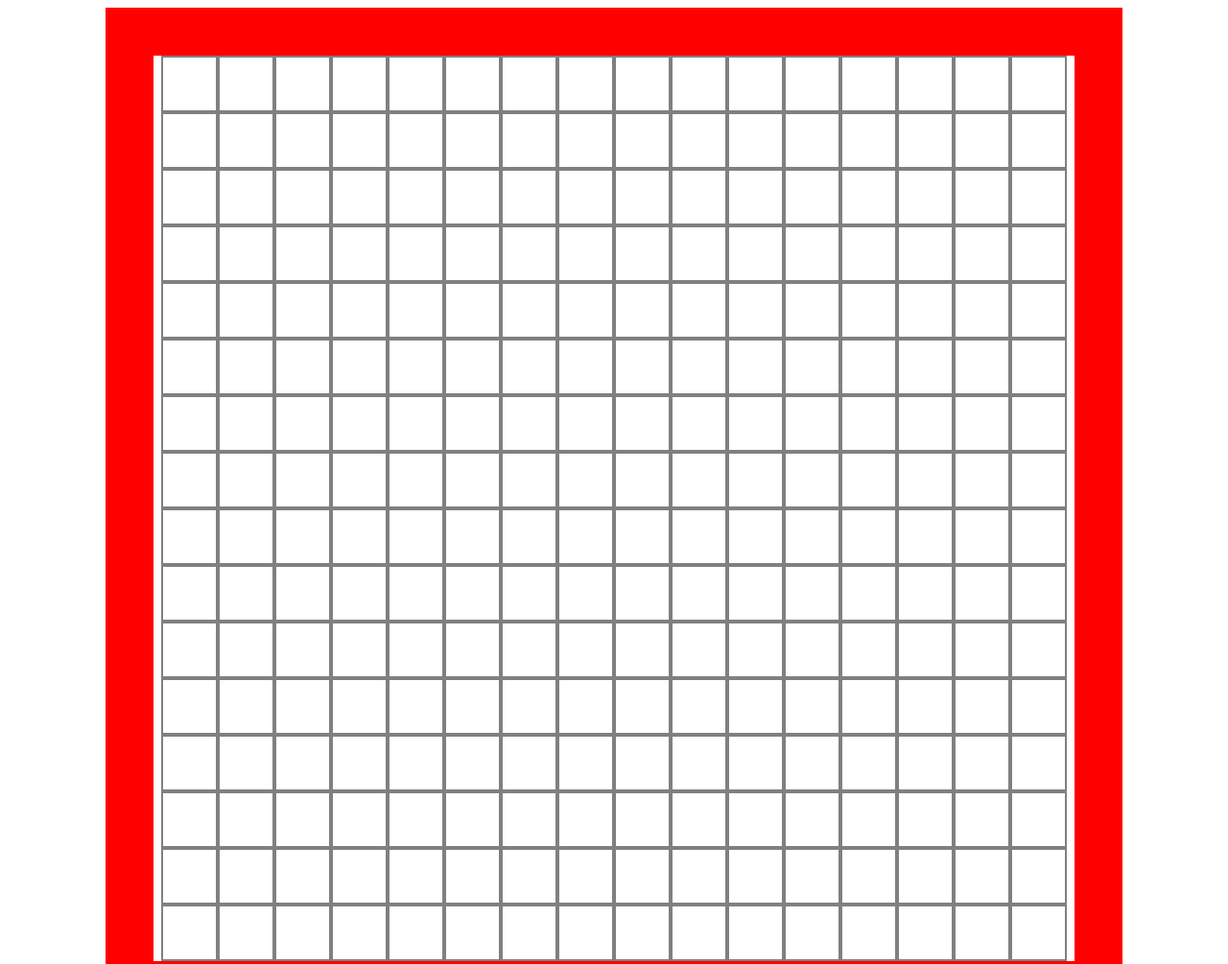
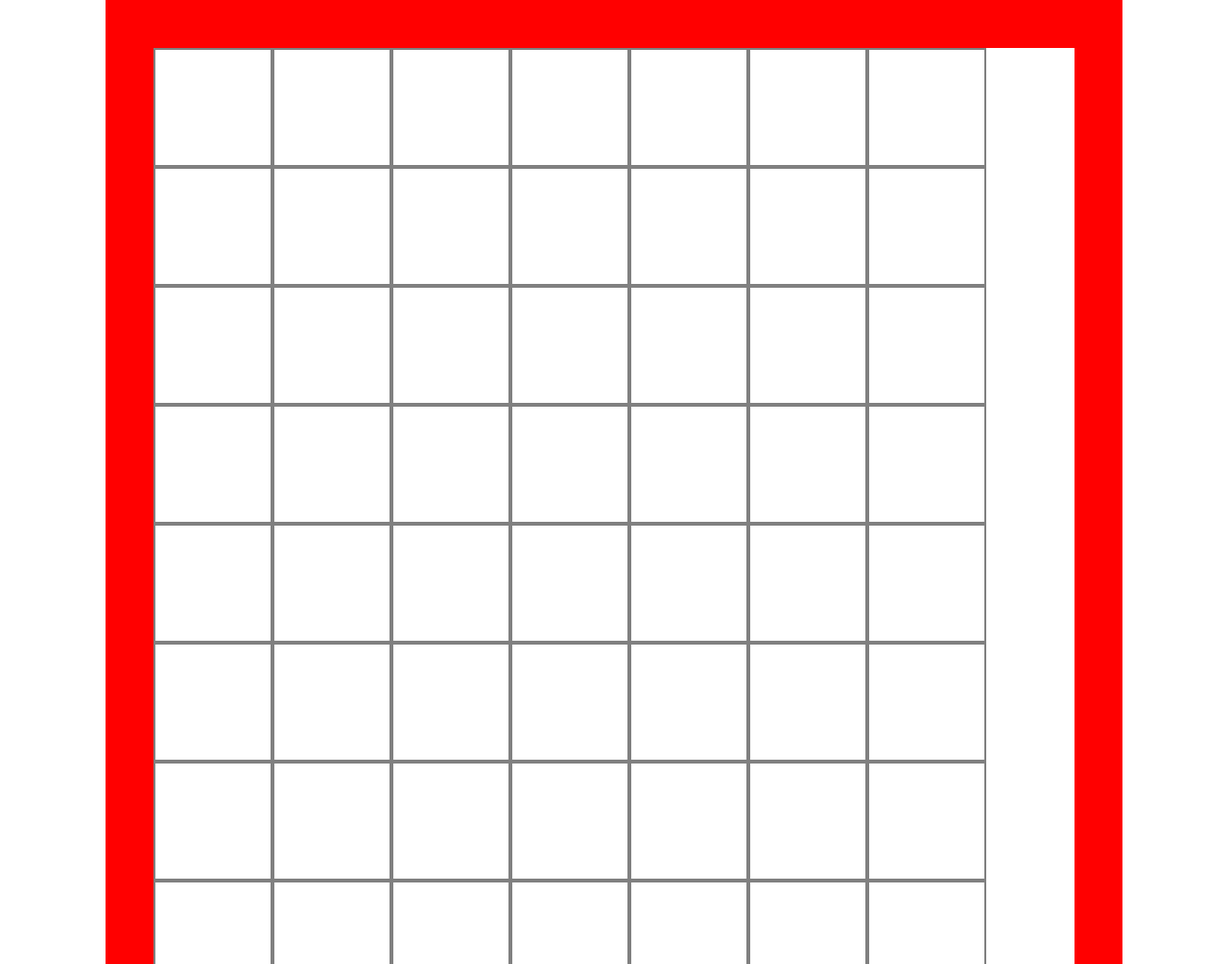
Before and after one commit to edjozero/etchNSketch, a plain HTML site: page index.html in a window 1280 px wide. Shown: the top 1005 px of the page at 96% size. Drawn offline with Linux system fonts and the light colour scheme.

Commit message:
Edit function to create grid with input we want, initially 16x16

```diff
--- a/script.js
+++ b/script.js
@@ -15,8 +15,20 @@ FUNCTIONS
 */
 function starterDivs(num){
     for(let i=0; i<num; i++){
-        const div = document.createElement("div");
-        container.appendChild(div);
+        for(let j=0; j<num; j++){
+            const div = document.createElement("div");
+            div.classList.add("grid");
+
+            container.appendChild(div);
+        }
     }
+
+    const grid = document.querySelectorAll(".grid");
+    const gridSize = Math.ceil(960/num);
+
+    grid.forEach(grid => {
+        grid.style.width = gridSize + "px";
+        grid.style.height = gridSize + "px";
+    });
 }
-starterDivs(256);
+starterDivs(8);
--- a/styles.css
+++ b/styles.css
@@ -1,15 +1,21 @@
+body{
+    height: 100vh;
+    display: flex;
+    flex-direction: column;
+    margin: 0;
+    padding: 0;
+}
+
 #container{
     display: flex;
-    justify-content: center;
-    align-items: center;
     flex-wrap: wrap;
     width: 960px;
+    height: 960px;
     margin: 0 auto;
+    padding: 0;
     border: solid 50px red;
 }
 
-#container div{
-    width: 55px;
-    height: 55px;
+.grid{
     border: 2px solid grey;
 }
```
